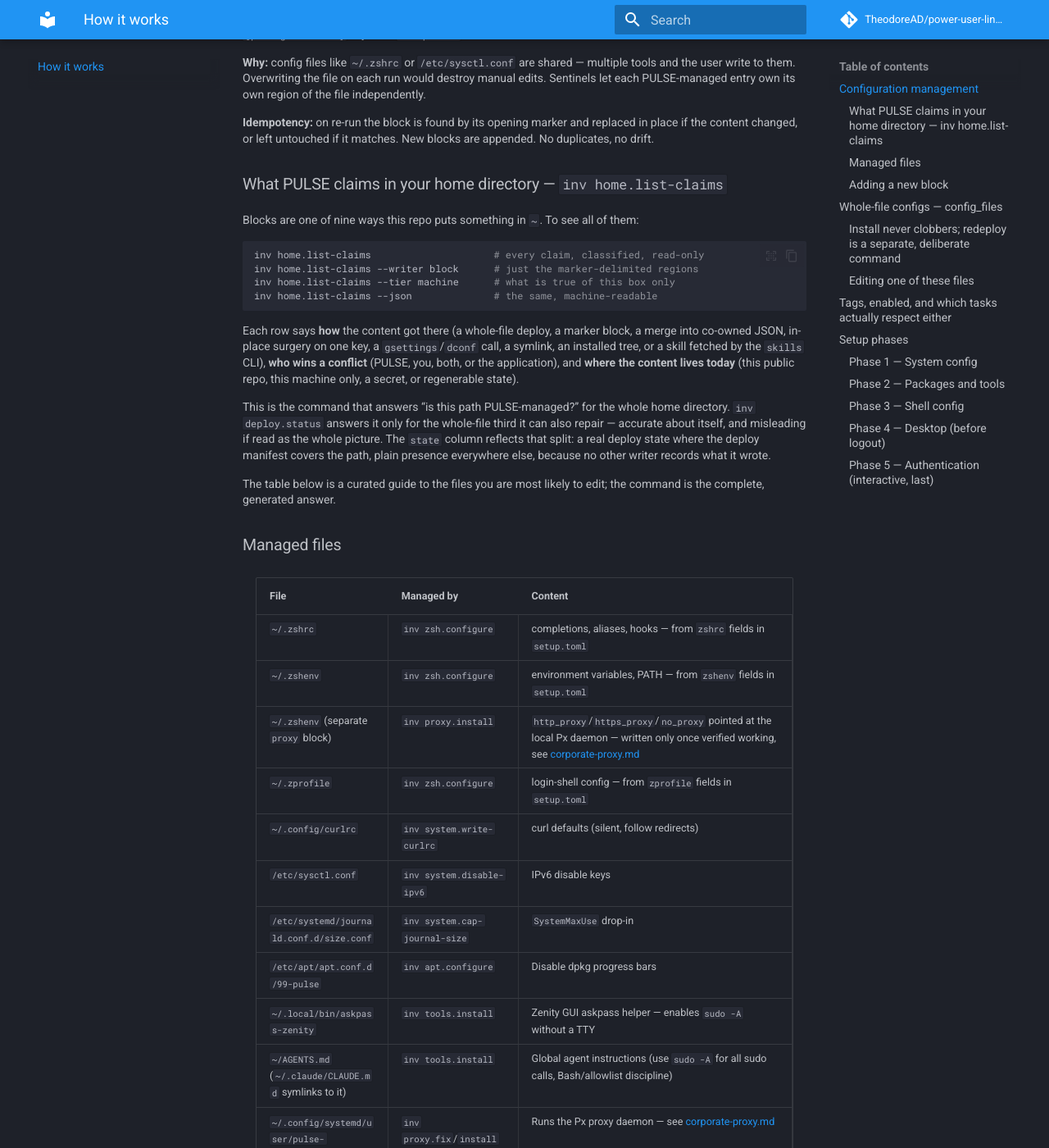
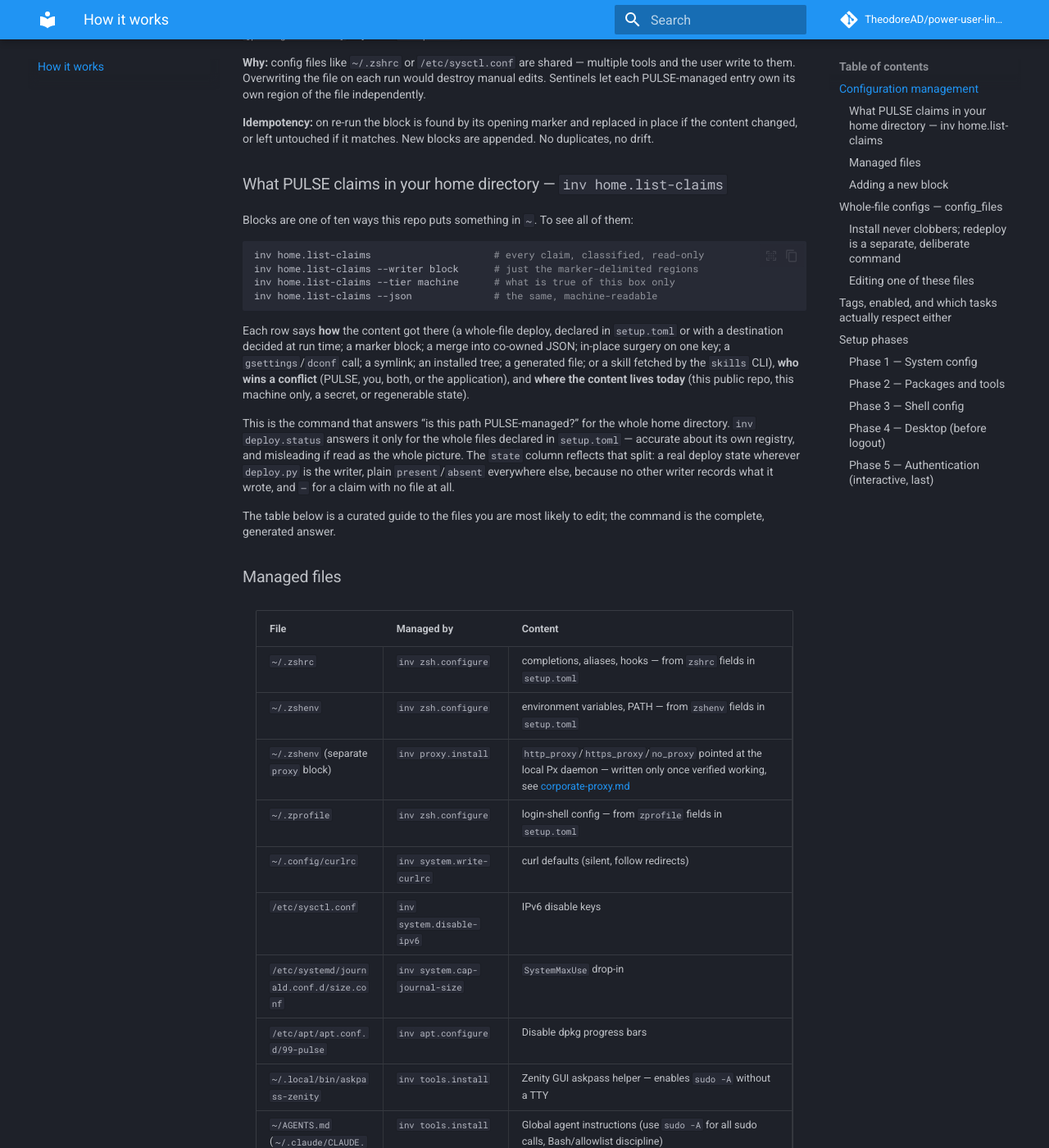
Before and after one commit to TheodoreAD/power-user-linux-setup, an MkDocs documentation site: the page built from docs/configuration.md, in a window 1280 px wide and 1400 px high, scrolled down 487 px. Shown: the whole window at 82% size. Built offline with MkDocs 1.6.1 and Material for MkDocs 9.7.7, drawn with Linux system fonts in a browser that asks for light colours; comment, search, counter and statistics services are not loaded; some of the changed text lies outside the part shown.

Commit message:
docs: what the fold-in changed, and the constraint that shaped it
Ten writers, not nine, and the reach number is 18% of the non-derived surface
rather than 20% — the reach barely moved because those files were already whole
files; what changed is that all 14 now carry a manifest entry and a diff.

The part worth reading before touching any of this: a destination declared in
setup.toml is one inv verify.all requires to exist after the packages phase, so
a conditionally-written or glob-discovered file goes through deploy.py without
being declared. That constraint is why whole-file-undeclared exists, why
managed_files was written and then removed, and it is recorded in AGENTS.md,
contributing/home-claims.md and the configuration page alike.

Co-Authored-By: Claude Opus 5 <noreply@anthropic.com>

````diff
--- a/docs/configuration.md
+++ b/docs/configuration.md
@@ -29,7 +29,7 @@ content changed, or left untouched if it matches. New blocks are appended. No du
 
 ### What PULSE claims in your home directory — `inv home.list-claims`
 
-Blocks are one of nine ways this repo puts something in `~`. To see all of them:
+Blocks are one of ten ways this repo puts something in `~`. To see all of them:
 
 ```shell
 inv home.list-claims                     # every claim, classified, read-only
@@ -38,41 +38,41 @@ inv home.list-claims --tier machine      # what is true of this box only
 inv home.list-claims --json              # the same, machine-readable
 ```
 
-Each row says **how** the content got there (a whole-file deploy, a marker block, a merge into
-co-owned JSON, in-place surgery on one key, a `gsettings`/`dconf` call, a symlink, an installed
-tree, or a skill fetched by the `skills` CLI), **who wins a conflict** (PULSE, you, both, or the
-application), and **where the content lives today** (this public repo, this machine only, a secret,
-or regenerable state).
+Each row says **how** the content got there (a whole-file deploy, declared in `setup.toml` or with a
+destination decided at run time; a marker block; a merge into co-owned JSON; in-place surgery on one
+key; a `gsettings`/`dconf` call; a symlink; an installed tree; a generated file; or a skill fetched
+by the `skills` CLI), **who wins a conflict** (PULSE, you, both, or the application), and **where
+the content lives today** (this public repo, this machine only, a secret, or regenerable state).
 
 This is the command that answers "is this path PULSE-managed?" for the whole home directory.
-`inv deploy.status` answers it only for the whole-file third it can also repair — accurate about
-itself, and misleading if read as the whole picture. The `state` column reflects that split: a real
-deploy state where the deploy manifest covers the path, plain presence everywhere else, because no
-other writer records what it wrote.
+`inv deploy.status` answers it only for the whole files declared in `setup.toml` — accurate about
+its own registry, and misleading if read as the whole picture. The `state` column reflects that
+split: a real deploy state wherever `deploy.py` is the writer, plain `present`/`absent` everywhere
+else, because no other writer records what it wrote, and `—` for a claim with no file at all.
 
 The table below is a curated guide to the files you are most likely to edit; the command is the
 complete, generated answer.
 
 ### Managed files
 
-| File                                                   | Managed by                                                  | Content                                                                                                                                                                                                 |
-| ------------------------------------------------------ | ----------------------------------------------------------- | ------------------------------------------------------------------------------------------------------------------------------------------------------------------------------------------------------- |
-| `~/.zshrc`                                             | `inv zsh.configure`                                         | completions, aliases, hooks — from `zshrc` fields in `setup.toml`                                                                                                                                       |
-| `~/.zshenv`                                            | `inv zsh.configure`                                         | environment variables, PATH — from `zshenv` fields in `setup.toml`                                                                                                                                      |
-| `~/.zshenv` (separate `proxy` block)                   | `inv proxy.install`                                         | `http_proxy`/`https_proxy`/`no_proxy` pointed at the local Px daemon — written only once verified working, see [corporate-proxy.md](corporate-proxy.md)                                                 |
-| `~/.zprofile`                                          | `inv zsh.configure`                                         | login-shell config — from `zprofile` fields in `setup.toml`                                                                                                                                             |
-| `~/.config/curlrc`                                     | `inv system.write-curlrc`                                   | curl defaults (silent, follow redirects)                                                                                                                                                                |
-| `/etc/sysctl.conf`                                     | `inv system.disable-ipv6`                                   | IPv6 disable keys                                                                                                                                                                                       |
-| `/etc/systemd/journald.conf.d/size.conf`               | `inv system.cap-journal-size`                               | `SystemMaxUse` drop-in                                                                                                                                                                                  |
-| `/etc/apt/apt.conf.d/99-pulse`                         | `inv apt.configure`                                         | Disable dpkg progress bars                                                                                                                                                                              |
-| `~/.local/bin/askpass-zenity`                          | `inv tools.install`                                         | Zenity GUI askpass helper — enables `sudo -A` without a TTY                                                                                                                                             |
-| `~/AGENTS.md` (`~/.claude/CLAUDE.md` symlinks to it)   | `inv tools.install`                                         | Global agent instructions (use `sudo -A` for all sudo calls, Bash/allowlist discipline)                                                                                                                 |
-| `~/.config/systemd/user/pulse-proxy.service`           | `inv proxy.fix`/`install`                                   | Runs the Px proxy daemon — see [corporate-proxy.md](corporate-proxy.md)                                                                                                                                 |
-| `~/.config/px/px.ini`                                  | **not PULSE-managed** — owned entirely by Px's own `--save` | Upstream proxy address, bypass list, username. `inv proxy.*` never hand-authors this file's schema.                                                                                                     |
-| `/usr/local/share/ca-certificates/pulse-corporate.crt` | `inv certs.install`                                         | Corporate CA bundle, auto-converted to PEM from whatever format IT provided — feeds `update-ca-certificates`, see [certs.md](certs.md)                                                                  |
-| `~/.zshenv` (separate `certs` block)                   | `inv certs.install`                                         | `SSL_CERT_FILE`/`REQUESTS_CA_BUNDLE`/`NODE_EXTRA_CA_CERTS`/`AWS_CA_BUNDLE`, pointed at the rebuilt system trust bundle — written only after `update-ca-certificates` succeeds, see [certs.md](certs.md) |
-| `~/.config/wezterm/wezterm.lua`                        | `inv deploy.all`                                            | Whole file, not a block — pane layout and keybindings, see [terminal.md](terminal.md). Written on install only if absent; redeployed on demand, see "Whole-file configs" below.                         |
-| `~/.config/terminator/config`                          | `inv deploy.all`                                            | Whole file, not a block — Terminator profile. Same install-once / redeploy-on-demand rules as above.                                                                                                    |
+| File                                                   | Managed by                                                  | Content                                                                                                                                                                                                                                           |
+| ------------------------------------------------------ | ----------------------------------------------------------- | ------------------------------------------------------------------------------------------------------------------------------------------------------------------------------------------------------------------------------------------------- |
+| `~/.zshrc`                                             | `inv zsh.configure`                                         | completions, aliases, hooks — from `zshrc` fields in `setup.toml`                                                                                                                                                                                 |
+| `~/.zshenv`                                            | `inv zsh.configure`                                         | environment variables, PATH — from `zshenv` fields in `setup.toml`                                                                                                                                                                                |
+| `~/.zshenv` (separate `proxy` block)                   | `inv proxy.install`                                         | `http_proxy`/`https_proxy`/`no_proxy` pointed at the local Px daemon — written only once verified working, see [corporate-proxy.md](corporate-proxy.md)                                                                                           |
+| `~/.zprofile`                                          | `inv zsh.configure`                                         | login-shell config — from `zprofile` fields in `setup.toml`                                                                                                                                                                                       |
+| `~/.config/curlrc`                                     | `inv system.write-curlrc`                                   | curl defaults (silent, follow redirects)                                                                                                                                                                                                          |
+| `/etc/sysctl.conf`                                     | `inv system.disable-ipv6`                                   | IPv6 disable keys                                                                                                                                                                                                                                 |
+| `/etc/systemd/journald.conf.d/size.conf`               | `inv system.cap-journal-size`                               | `SystemMaxUse` drop-in                                                                                                                                                                                                                            |
+| `/etc/apt/apt.conf.d/99-pulse`                         | `inv apt.configure`                                         | Disable dpkg progress bars                                                                                                                                                                                                                        |
+| `~/.local/bin/askpass-zenity`                          | `inv tools.install`                                         | Zenity GUI askpass helper — enables `sudo -A` without a TTY                                                                                                                                                                                       |
+| `~/AGENTS.md` (`~/.claude/CLAUDE.md` symlinks to it)   | `inv tools.install`                                         | Global agent instructions (use `sudo -A` for all sudo calls, Bash/allowlist discipline)                                                                                                                                                           |
+| `~/.config/systemd/user/pulse-proxy.service`           | `inv proxy.fix`/`install`                                   | Whole file from `config/pulse-proxy.service` — runs the Px proxy daemon, see [corporate-proxy.md](corporate-proxy.md). Deployed through `deploy.py` but not declared in `setup.toml`: only a machine that configures a corporate proxy writes it. |
+| `~/.config/px/px.ini`                                  | **not PULSE-managed** — owned entirely by Px's own `--save` | Upstream proxy address, bypass list, username. `inv proxy.*` never hand-authors this file's schema.                                                                                                                                               |
+| `/usr/local/share/ca-certificates/pulse-corporate.crt` | `inv certs.install`                                         | Corporate CA bundle, auto-converted to PEM from whatever format IT provided — feeds `update-ca-certificates`, see [certs.md](certs.md)                                                                                                            |
+| `~/.zshenv` (separate `certs` block)                   | `inv certs.install`                                         | `SSL_CERT_FILE`/`REQUESTS_CA_BUNDLE`/`NODE_EXTRA_CA_CERTS`/`AWS_CA_BUNDLE`, pointed at the rebuilt system trust bundle — written only after `update-ca-certificates` succeeds, see [certs.md](certs.md)                                           |
+| `~/.config/wezterm/wezterm.lua`                        | `inv deploy.all`                                            | Whole file, not a block — pane layout and keybindings, see [terminal.md](terminal.md). Written on install only if absent; redeployed on demand, see "Whole-file configs" below.                                                                   |
+| `~/.config/terminator/config`                          | `inv deploy.all`                                            | Whole file, not a block — Terminator profile. Same install-once / redeploy-on-demand rules as above.                                                                                                                                              |
 
 ### Adding a new block
 
@@ -365,17 +365,19 @@ terminal prompt.
 ```shell
 inv zsh.configure-omz
 inv zsh.configure
-inv zsh.configure-p10k       # copies config/p10k.zsh to ~/.p10k.zsh if not already present
+inv zsh.configure-p10k       # seeds config/p10k.zsh to ~/.p10k.zsh (yours once it exists)
 inv zsh.set-default-shell    # usermod -s — takes a new terminal to actually apply, doesn't chsh
 ```
 
 `zsh.configure-p10k` installs the repo's opinionated baseline (lean style, Nerd Fonts icons,
-transient prompt, instant prompt) and is a no-op if `~/.p10k.zsh` already exists — manual
-customizations are never overwritten.
+transient prompt, instant prompt). It is a `config_files` mapping on `[packages.powerlevel10k]`, so
+it goes through the same writer as every other whole file: a customized `~/.p10k.zsh` is reported
+and left alone, never overwritten, and `inv deploy.status --path ~/.p10k.zsh` will show you the diff
+against the repo baseline.
 
-To redo or fix the prompt: delete `~/.p10k.zsh` and run `inv zsh.configure-p10k` to restore the
-baseline, or run `p10k configure` to go through the interactive wizard. To update the baseline
-itself, copy your `~/.p10k.zsh` to `config/p10k.zsh`.
+To redo or fix the prompt: run `p10k configure` for the interactive wizard, or
+`inv deploy.all --name powerlevel10k --yes` to overwrite your copy with the repo baseline. To update
+the baseline itself, copy your `~/.p10k.zsh` to `config/p10k.zsh`.
 
 `zsh.set-default-shell` uses `usermod -s`, not `chsh` — `chsh`'s PAM password prompt doesn't work
 non-interactively the way `sudo -A` does. It's a no-op if the login shell is already some zsh
````
Also changed, not shown: AGENTS.md (+17 -9 lines), contributing/home-claims.md (+67 -22 lines).
